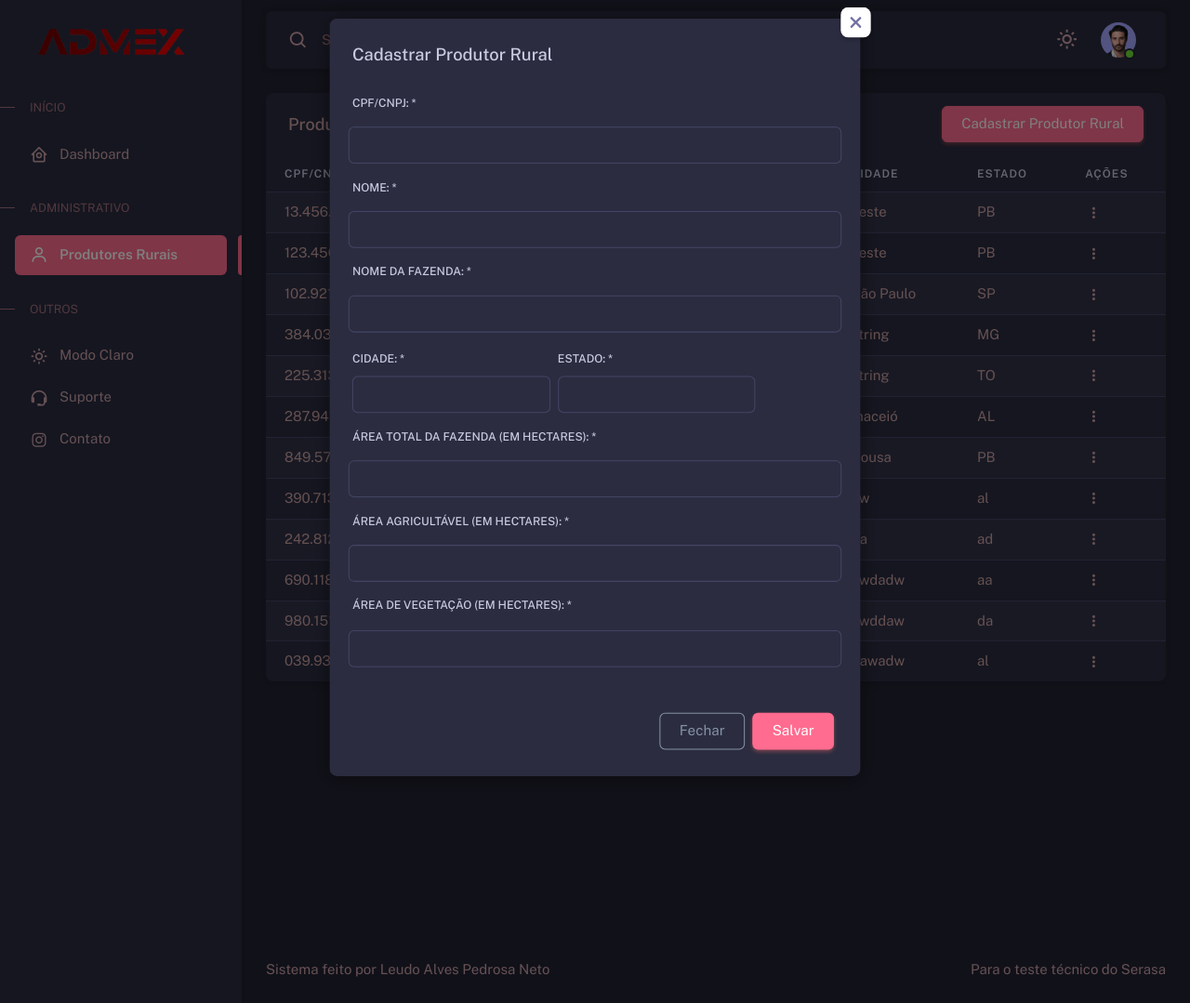
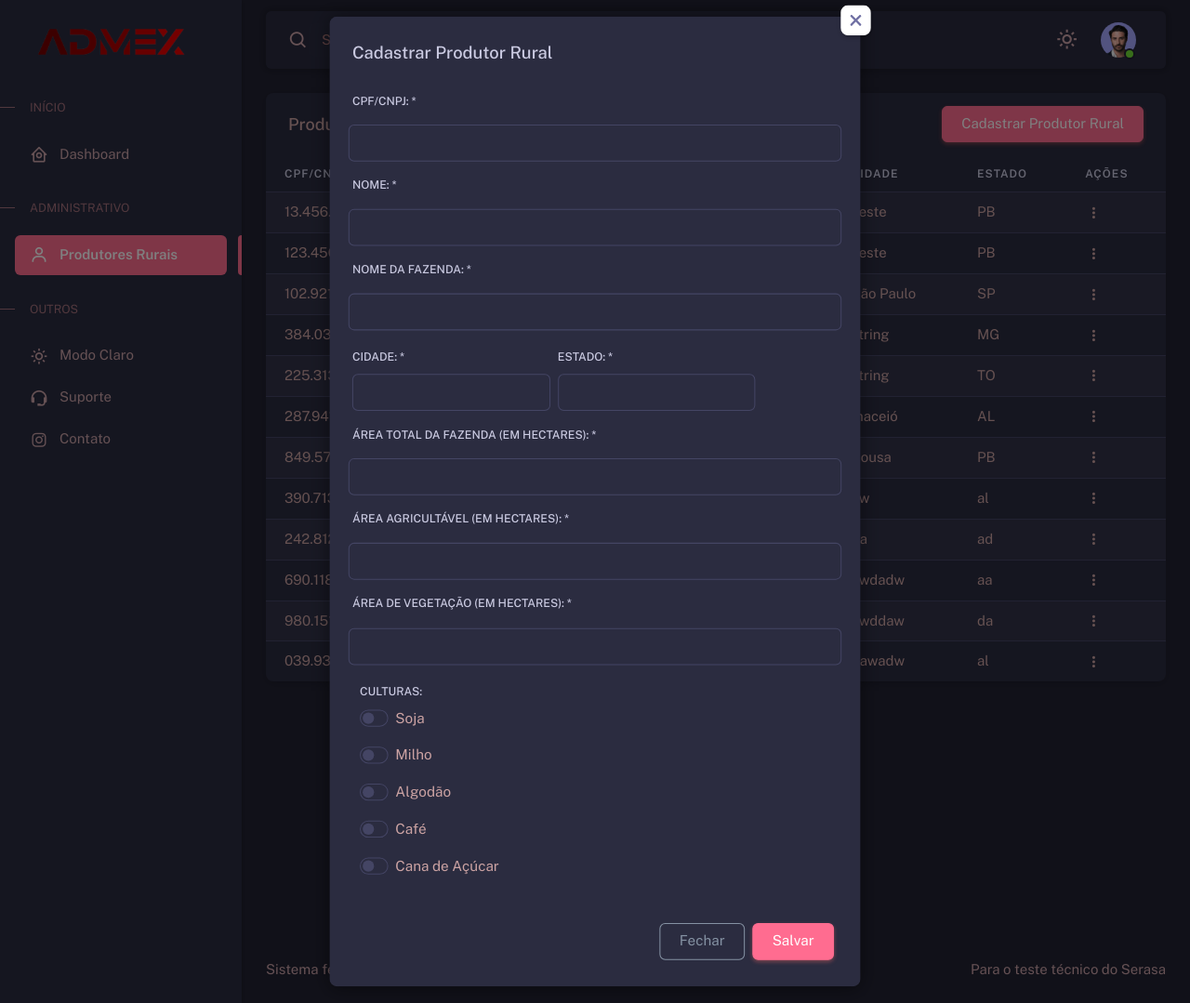
Before and after one commit to LeudoNeto/TesteSerasa, a Django app: page /produtores_rurais/ in a window 1280 px wide, after a click on "Cadastrar Produtor Rural". Shown: the whole page at 93% size. Run offline with Django 4.2, Linux system fonts and the light colour scheme; data comes from the database, SQL or seed files in the repository; both versions use the stored data as it was after the commit; some libraries are stand-ins or nearby versions.

Commit message:
feat/retrieve e editar produtor rural com culturas

```diff
--- a/frontend/assets/js/produtores_rurais/produtores_rurais.js
+++ b/frontend/assets/js/produtores_rurais/produtores_rurais.js
@@ -51,6 +51,12 @@ document.addEventListener("DOMContentLoaded", function() {
 
                 let formJSON = {};
                 formData.forEach((value, key) => formJSON[key] = value);
+
+                let culturas = [];
+                for (let cultura of formCriarProdutorRural.querySelectorAll('.checkbox_cultura:checked')) {
+                    culturas.push({'nome': cultura.value});
+                }
+                formJSON['culturas'] = culturas;
 
                 if (result.isConfirmed) {
                     fetch("/api/produtor_rural/", {
@@ -108,12 +114,11 @@ document.addEventListener("DOMContentLoaded", function() {
                         for (const key in data) {
                             let input = formEditarProdutorRural.querySelector(`[name=${key}]`);
                             if (input) {
-                                if (input.type === 'checkbox') {
-                                    input.checked = data[key];
-                                } else {
-                                    input.value = data[key];
-                                }
+                                input.value = data[key];
                             }
+                        }
+                        for (let cultura of formEditarProdutorRural.querySelectorAll('.checkbox_cultura')) {
+                            cultura.checked = data.culturas.some(c => c.nome === cultura.value);
                         }
                         salvarEditarProdutorRural.dataset.id = produtor_id;
                         swal.close();
@@ -173,6 +178,12 @@ document.addEventListener("DOMContentLoaded", function() {
 
                 let formJSON = {};
                 formData.forEach((value, key) => formJSON[key] = value);
+
+                let culturas = [];
+                for (let cultura of formEditarProdutorRural.querySelectorAll('.checkbox_cultura:checked')) {
+                    culturas.push({'nome': cultura.value});
+                }
+                formJSON['culturas'] = culturas;
 
                 let produtor_id = salvarEditarProdutorRural.getAttribute('data-id');
                 if (result.isConfirmed) {
--- a/frontend/templates/produtores_rurais/modal_criar_produtor_rural.html
+++ b/frontend/templates/produtores_rurais/modal_criar_produtor_rural.html
@@ -51,6 +51,30 @@
             <input type="text" id="area_vegetacao_hectares" name="area_vegetacao_hectares" class="form-control" required oninput="formatArea(this)" />
           </div>
 
+          <div class="px-2 mb-3">
+            <label for="area_vegetacao_hectares" class="form-label">Culturas:</label>
+            <div class="form-check form-switch mb-3">
+              <input class="form-check-input checkbox_cultura" type="checkbox" id="soja" value="Soja">
+              <label class="form-check-label" for="soja">Soja</label>
+            </div>
+            <div class="form-check form-switch mb-3">
+              <input class="form-check-input checkbox_cultura" type="checkbox" id="milho" value="Milho">
+              <label class="form-check-label" for="milho">Milho</label>
+            </div>
+            <div class="form-check form-switch mb-3">
+              <input class="form-check-input checkbox_cultura" type="checkbox" id="algodao" value="Algodão">
+              <label class="form-check-label" for="algodao">Algodão</label>
+            </div>
+            <div class="form-check form-switch mb-3">
+              <input class="form-check-input checkbox_cultura" type="checkbox" id="cafe" value="Café">
+              <label class="form-check-label" for="cafe">Café</label>
+            </div>
+            <div class="form-check form-switch mb-3">
+              <input class="form-check-input checkbox_cultura" type="checkbox" id="canaDeAcucar" value="Cana de Açúcar">
+              <label class="form-check-label" for="canaDeAcucar">Cana de Açúcar</label>
+            </div>
+          </div>
+
         </div>
         <div class="modal-footer">
           <button type="reset" class="btn btn-outline-secondary" data-bs-dismiss="modal">
```
Also changed, not shown: api/produtor_rural/views.py (+32 -0 lines), db.sqlite3.
